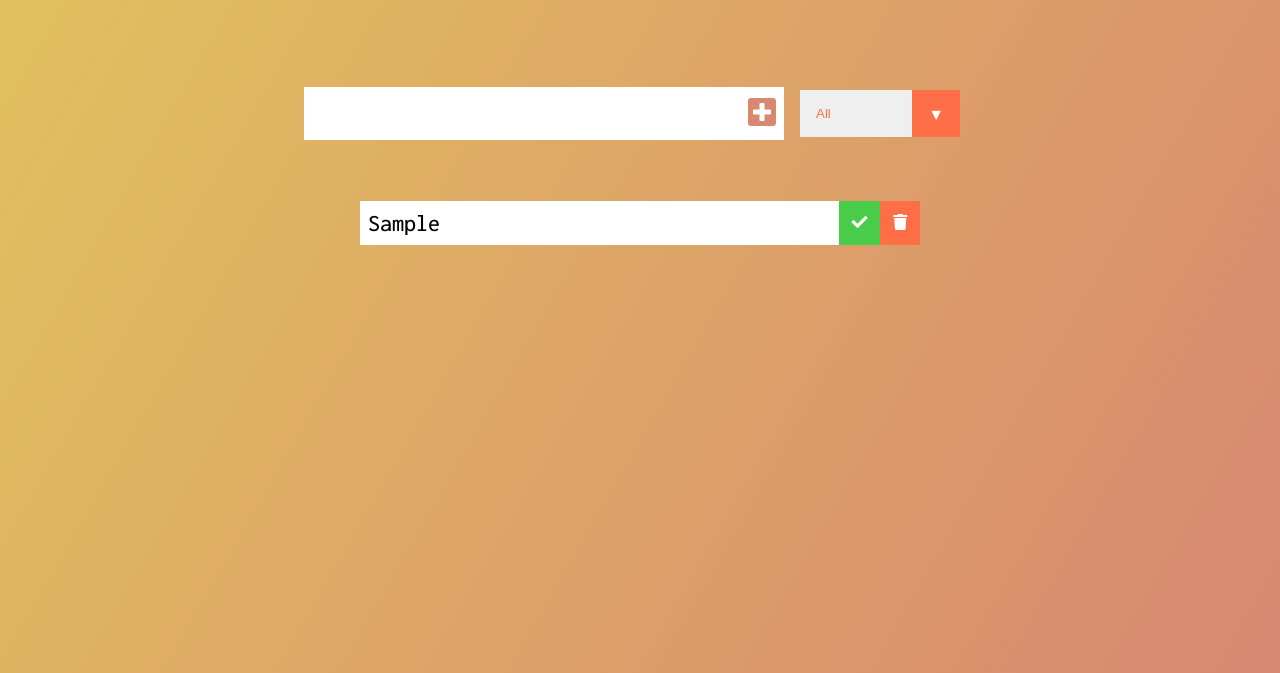
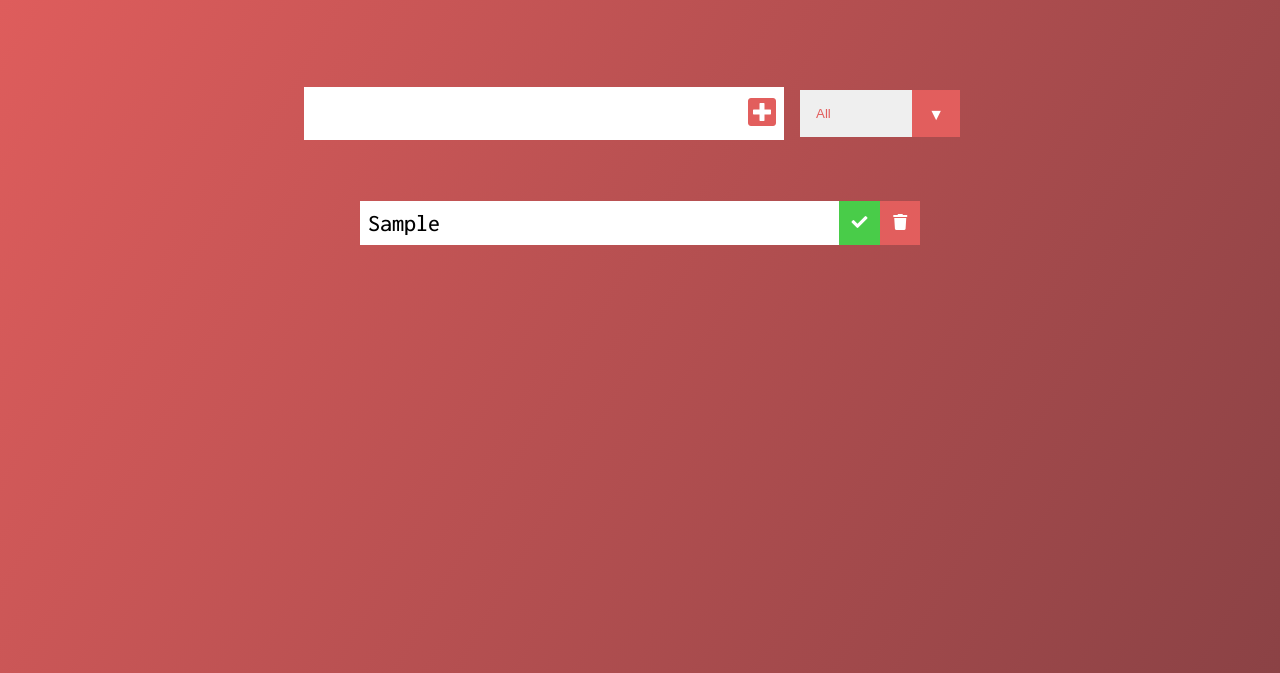
Before and after one commit to ujjawal-1999/Todo-App_JS, a website: page public/index.html in a window 1280 px wide. Both pictures are taken after typing "Sample" into the empty fields and a click on the button 762 px from the left and 240 px from the top of the page. Shown: the part 127-800 px from the top of the page. Drawn offline with Linux system fonts and the light colour scheme.

Commit message:
Styles changed

```diff
--- a/public/style.css
+++ b/public/style.css
@@ -4,7 +4,7 @@
     box-sizing: border-box;
 }
 body{
-    background-image: linear-gradient(120deg,#e2c35d,#d88771);
+    background-image: linear-gradient(120deg,#e25e5d,#8b4245);;
     font-family: 'Inconsolata', sans-serif;
     min-height: 100vh;
 }
@@ -28,13 +28,13 @@ form input, form button{
 }
 
 form button{
-    color:#d88771;
+    color:#e25e5d;
     background: white;
     cursor: pointer;
     transition: all 0.3s ease;
 }
 form button:hover{
-    background: #d88771;
+    background: #e25e5d;
     color:white;
 }
 
@@ -62,7 +62,7 @@ form button:hover{
     flex:1;
 }
 .trash-btn, .completed-btn{
-    background: #ff6f47;
+    background: #e25e5d;
     color: white;
     border:none;
     cursor:pointer;
@@ -104,7 +104,7 @@ select{
     overflow: hidden;
 }
 select{
-    color: #ff6f47;
+    color: #e25e5d;
     width:10rem;
     cursor:pointer;
     padding:1rem;
@@ -112,7 +112,7 @@ select{
 .select::after{
     content:"\25BC";
     position: absolute;
-    background: #ff6f47;
+    background: #e25e5d;
     color: white;
     top:0;
     right:0;
@@ -122,5 +122,5 @@ select{
 }
 .select:hover::after{
     background: white;
-    color:#ff6f47;
+    color:#e25e5d;
 }
```
